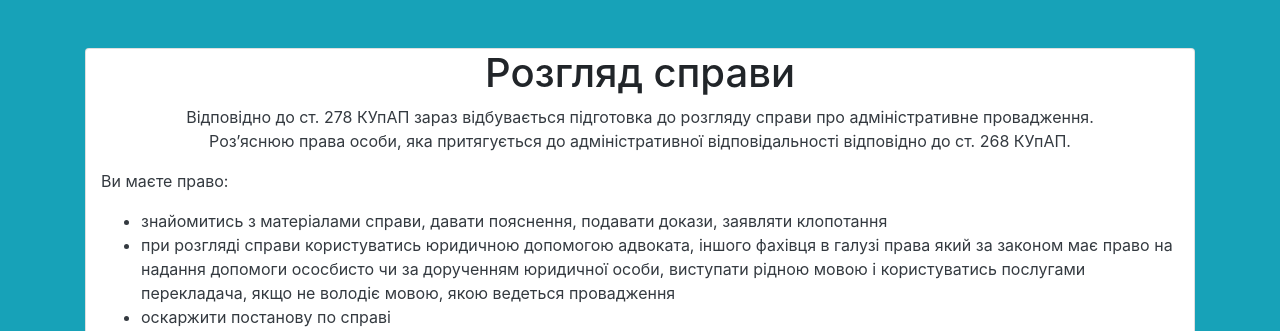
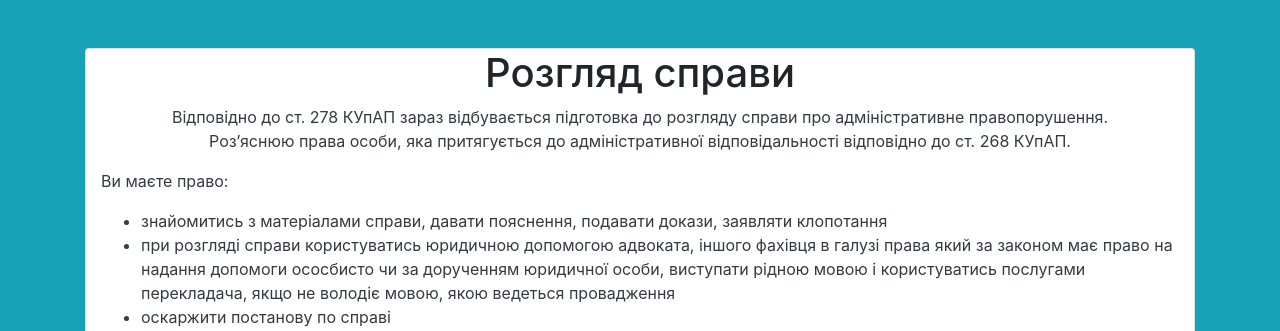
Before and after one commit to lakty/dfgs, a Flask app: page /crib in a window 1280 px wide. Shown: the part 157-488 px from the top of the page. Run offline with Flask 2, Linux system fonts and the light colour scheme; some libraries are stand-ins or nearby versions.

Commit message:
Ошибки в тексте

```diff
--- a/templates/crib/index.html
+++ b/templates/crib/index.html
@@ -2,7 +2,7 @@
 {% block content %}
     <div class="col-md-12 card">
         <h1 class="text-center">Розгляд справи</h1>
-        <p class="mb-3 text-center text-dark">Відповідно до ст. 278 КУпАП зараз відбувається підготовка до розгляду справи про адміністративне провадження.
+        <p class="mb-3 text-center text-dark">Відповідно до ст. 278 КУпАП зараз відбувається підготовка до розгляду справи про адміністративне правопорушення.
             <br> Роз’яснюю права особи, яка притягується до адміністративної  відповідальності відповідно до ст. 268 КУпАП.</p>
         <p class="mb-3 text-dark text-left">Ви маєте право:</p>
         <ul class="mb-3 text-dark">
```
